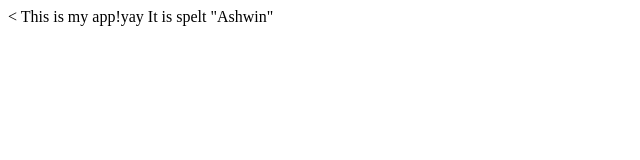
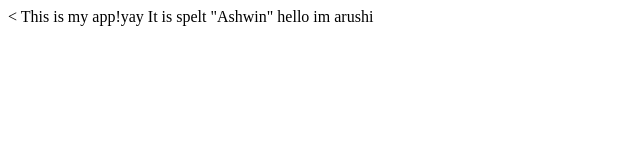
Before and after one commit to arushiprasad/myappsample, a plain HTML site: page index.html in a window 1280 px wide. Shown: the whole page, without its empty margins (0-640 px from the left). Drawn offline with Linux system fonts and the light colour scheme.

Commit message:
arushi change

```diff
--- a/index.html
+++ b/index.html
@@ -7,5 +7,6 @@
   <body>
     This is my app!yay
 	It is spelt "Ashwin"
+  hello im arushi
   </body>
 </html>
```
Also changed, not shown: 1 other file.
